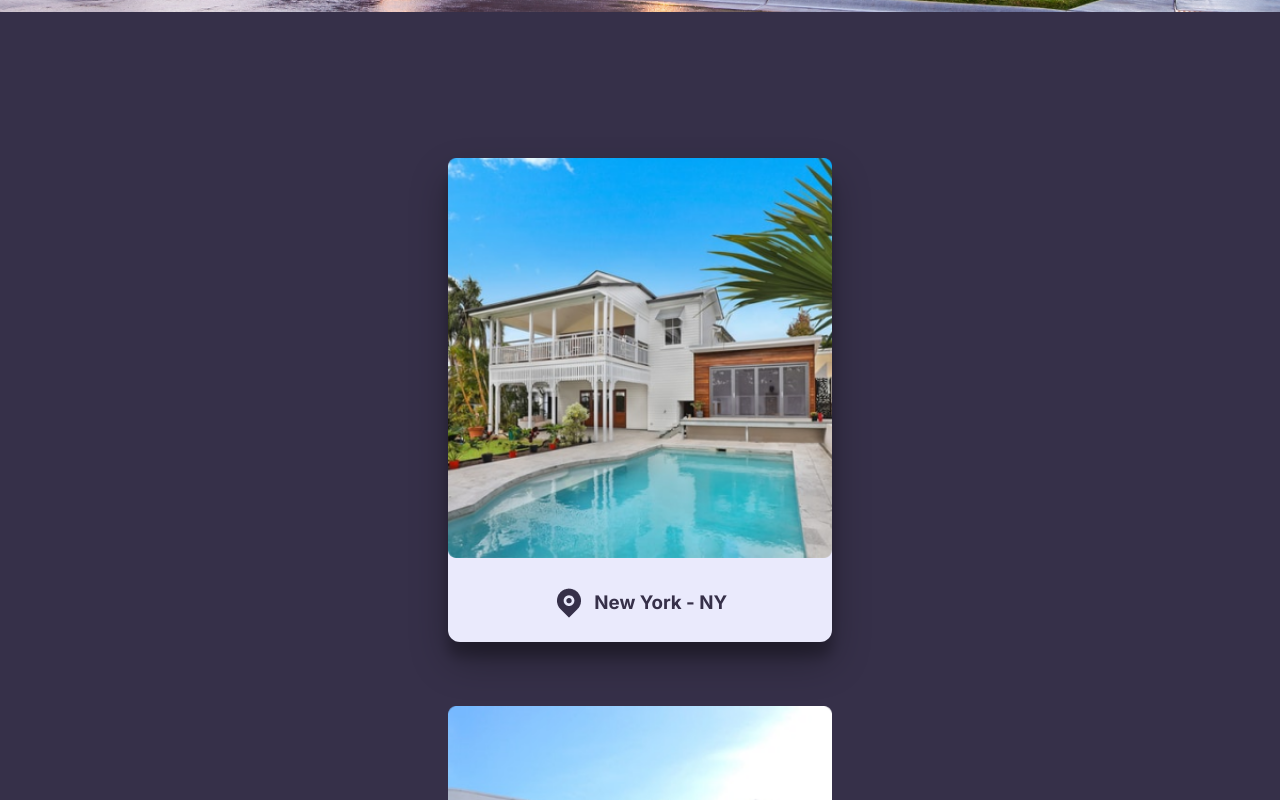
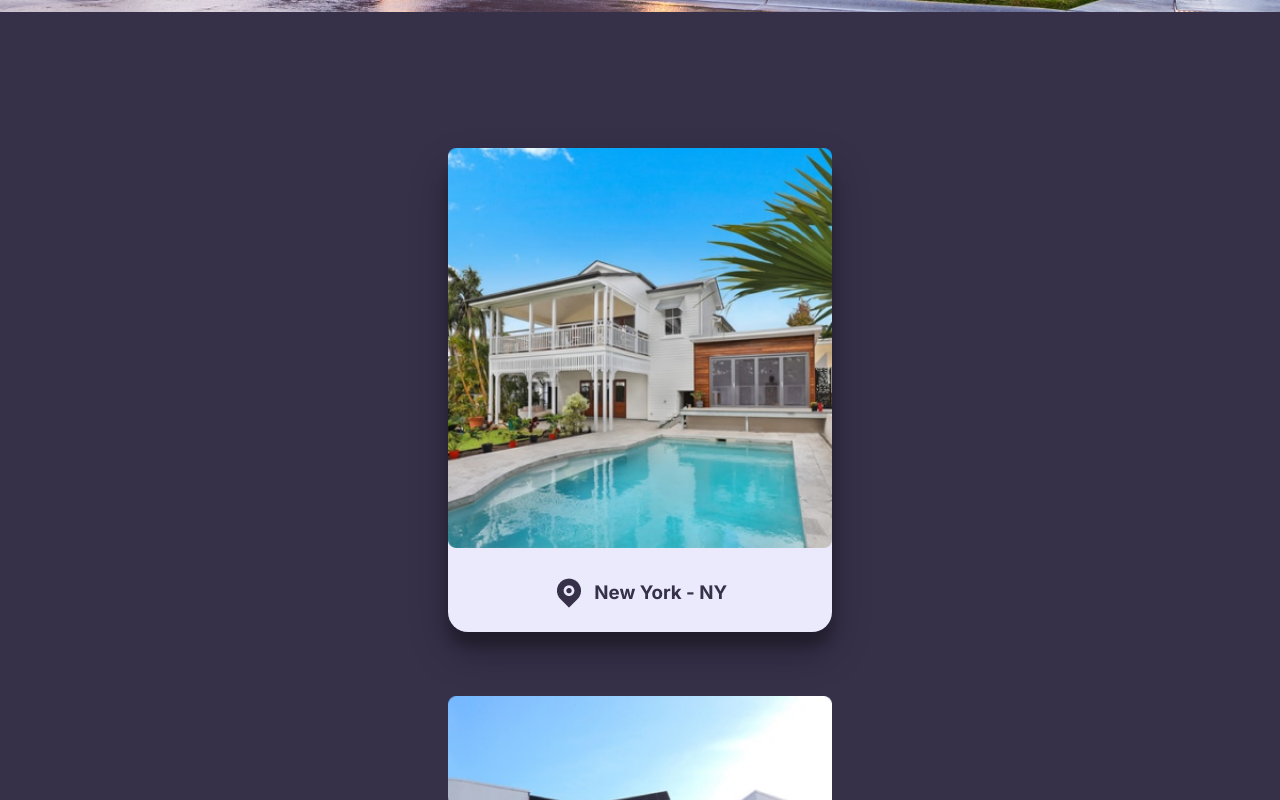
Before and after one commit to Theus03/myhouse, a Next.js app: page / in a window 1280 px wide. In both pictures the pointer is over the element 640 px from the left and 1157 px from the top of the page. Shown: the part 757-1557 px from the top of the page. Built offline with nearby package versions, Linux system fonts and the light colour scheme.

Commit message:
Colocando hover nos cards de portfolio

```diff
--- a/src/styles/globals.css
+++ b/src/styles/globals.css
@@ -131,8 +131,12 @@ nav > ul > li > a:hover {
     animation: myAnim 1s ease 0s 1 normal forwards;
     margin-top: 2rem;
     width: 20%;
-    border-radius: 12px;
+    border-radius: 20px;
     transition: 0.4s;
+}
+
+.card-portfolio:hover {
+    margin-top: 0.8rem;
 }
 
 .card-portfolio > img {
```
